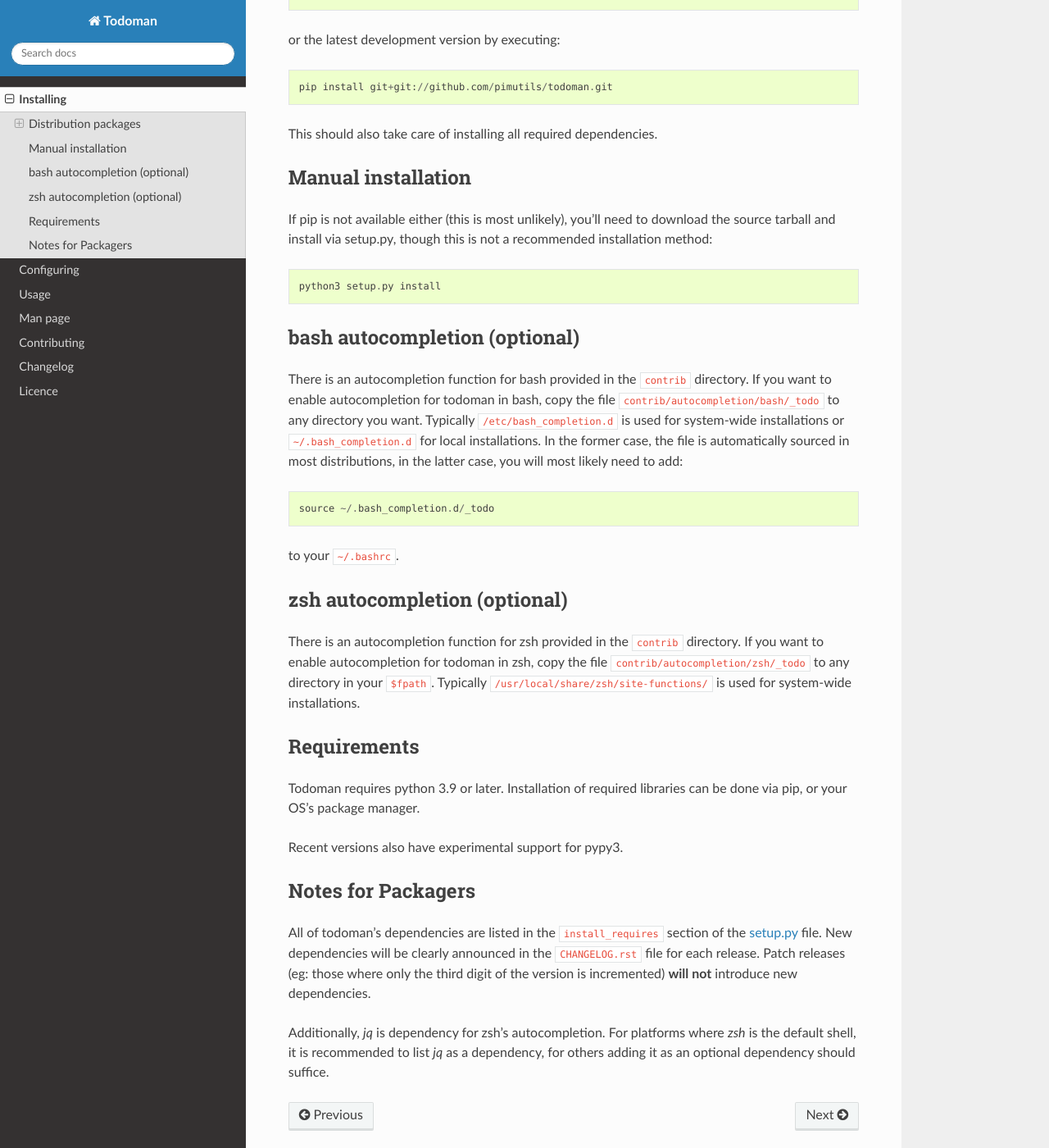
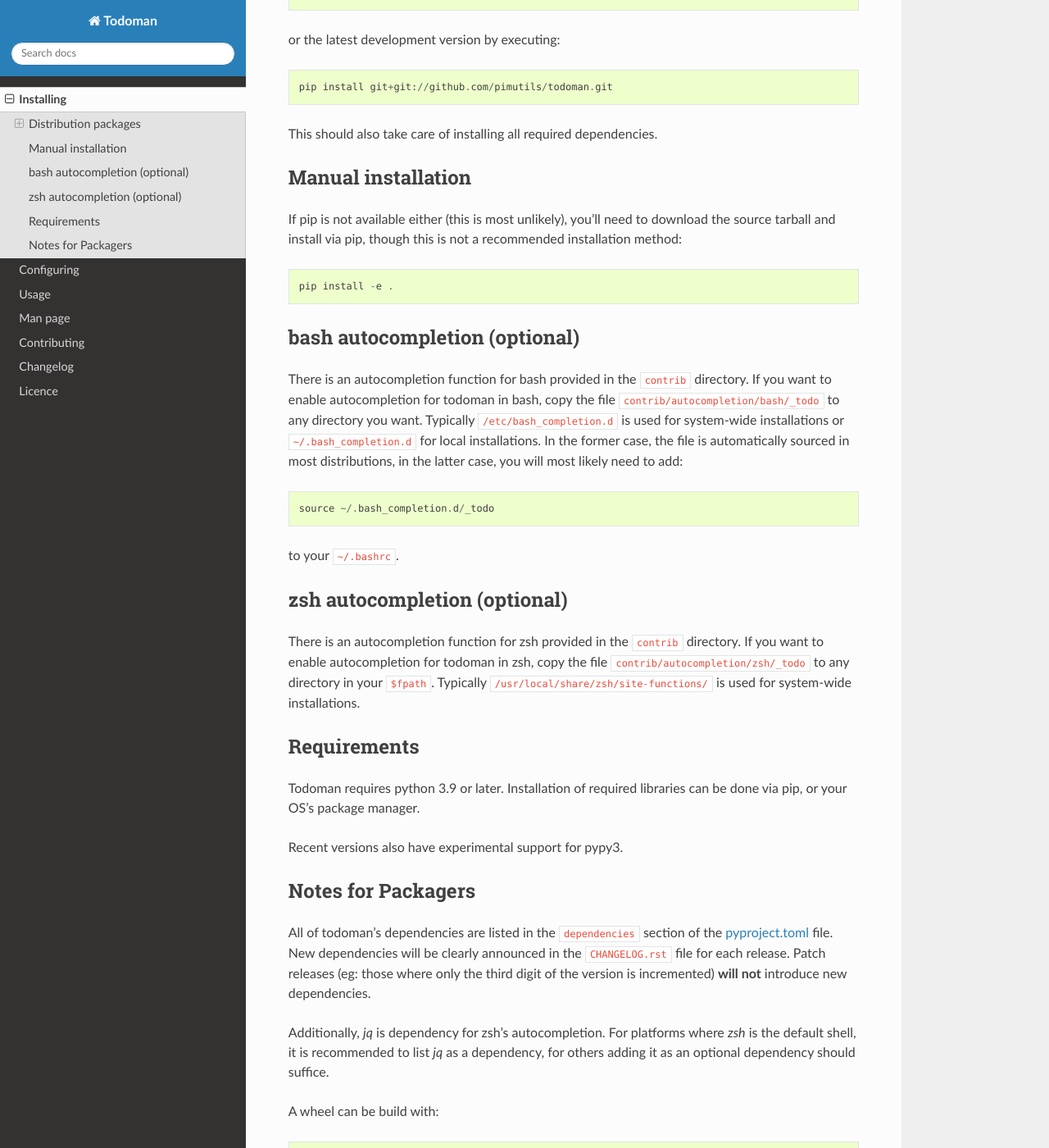
Before and after one commit to pimutils/todoman, a Sphinx documentation site: the page built from docs/source/install.rst, in a window 1280 px wide and 1400 px high, scrolled down 745 px. Shown: the whole window at 82% size. Built offline with Sphinx 7.4.7 and the Read the Docs theme 3.1.0, drawn with Linux system fonts in a browser that asks for light colours; the version number could not be read and is left out; some of the changed text lies outside the part shown.

Commit message:
Remove outdated references to setup.py
Fixes: https://github.com/pimutils/todoman/issues/592

```diff
--- a/docs/source/install.rst
+++ b/docs/source/install.rst
@@ -43,11 +43,10 @@
 -------------------
 
 If pip is not available either (this is most unlikely), you'll need to download
-the source tarball and install via setup.py, though this is not a recommended
+the source tarball and install via pip, though this is not a recommended
 installation method::
 
-    python3 setup.py install
-
+    pip install -e .
 
 bash autocompletion (optional)
 ------------------------------
@@ -87,14 +86,27 @@
 Notes for Packagers
 -------------------
 
-All of todoman's dependencies are listed in the ``install_requires`` section of
-the setup.py_ file. New dependencies will be clearly announced in the
+All of todoman's dependencies are listed in the ``dependencies`` section of
+the pyproject.toml_ file. New dependencies will be clearly announced in the
 ``CHANGELOG.rst`` file for each release. Patch releases (eg: those where only
 the third digit of the version is incremented) **will not** introduce new
 dependencies.
 
-.. _setup.py: https://github.com/pimutils/todoman/blob/main/setup.py
+.. _pyproject.toml: https://github.com/pimutils/todoman/blob/main/pyproject.toml
 
 Additionally, `jq` is dependency for zsh's autocompletion. For platforms where
 `zsh` is the default shell, it is recommended to list `jq` as a dependency, for
 others adding it as an optional dependency should suffice.
+
+A wheel can be build with::
+
+   python -m build
+
+It can then be installed with::
+
+   python3 -m installer .dist/*.whl
+
+When packaging, you usually want to install to a custom directory, rather than
+the root filesystem. For this, use ``-d``::
+
+   python3 -m installer -d "$pkgdir" .dist/*.whl
```
Also changed, not shown: docs/source/contributing.rst (+4 -3 lines).
